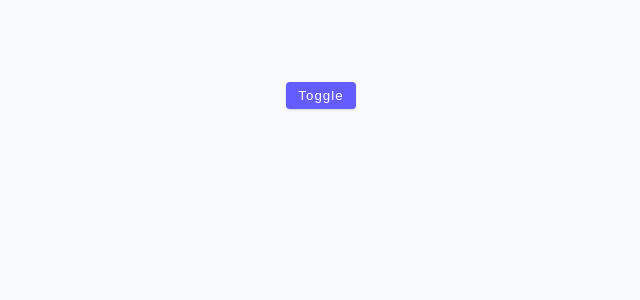
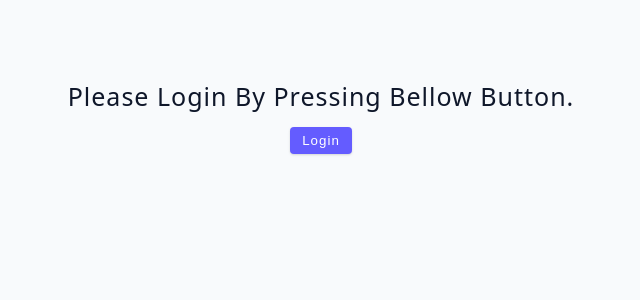
Before and after one commit to aleksandarPaytalov/03-advanced-react, a React (Vite) app: page / in a window 1280 px wide. Shown: the top 300 px of the page, without its empty margins (319-959 px from the left). Built offline with nearby package versions, Linux system fonts and the light colour scheme.

Commit message:
user chanllenge with ternary operator - exercise

```diff
--- a/src/App.jsx
+++ b/src/App.jsx
@@ -1,4 +1,4 @@
-import Starter from "./tutorial/03-conditional-rendering/starter/06-toggle-challenge.jsx";
+import Starter from "./tutorial/03-conditional-rendering/starter/07-user-challenge.jsx";
 import Final from "./tutorial/01-useState/final/03-useState-array.jsx";
 
 function App() {
--- a/src/tutorial/03-conditional-rendering/starter/07-user-challenge.jsx
+++ b/src/tutorial/03-conditional-rendering/starter/07-user-challenge.jsx
@@ -1,5 +1,35 @@
+import { useState } from "react";
+
 const UserChallenge = () => {
-  return <h2>user challenge</h2>;
+  const [user, setUser] = useState(null);
+
+  const login = () => {
+    setUser({ name: "Aleksandar Paytalov" });
+  };
+
+  const logout = () => {
+    setUser(null);
+  };
+
+  return (
+    <div>
+      {user ? (
+        <div>
+          <h4>Wellcome back: {user.name}</h4>
+          <button className="btn" onClick={logout}>
+            logout
+          </button>
+        </div>
+      ) : (
+        <div>
+          <h4>Please login by pressing bellow button.</h4>
+          <button className="btn" onClick={login}>
+            login
+          </button>
+        </div>
+      )}
+    </div>
+  );
 };
 
 export default UserChallenge;
```
